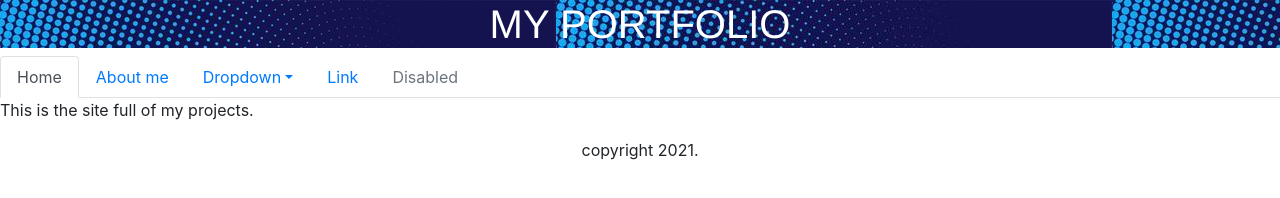
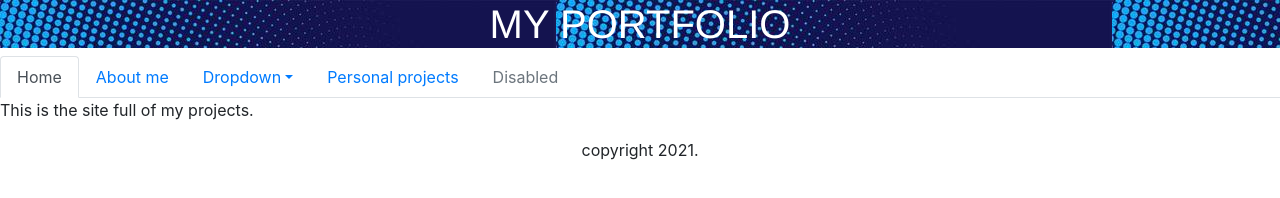
Before and after one commit to hauntedwaffledogs/schoolport2, a plain HTML site: page index.html in a window 1280 px wide. Drawn offline with Linux system fonts and the light colour scheme.

Commit message:
added personal projects page

```diff
--- a/index.html
+++ b/index.html
@@ -18,7 +18,7 @@
       <div class="dropdown-divider"></div>
       <a class="dropdown-item" href="11th grade projects.html">11th grade projects</a> </div>
   </li>
-  <li class="nav-item"> <a class="nav-link" href="#">Link</a> </li>
+  <li class="nav-item"> <a class="nav-link" href="file:///C:/Users/hauntedw/Documents/Unnamed%20Site%203/personal_projects.html">Personal projects</a> </li>
   <li class="nav-item"> <a class="nav-link disabled" href="#">Disabled</a> </li>
 </ul>
 <p>This is the site full of my projects.</p>
```
